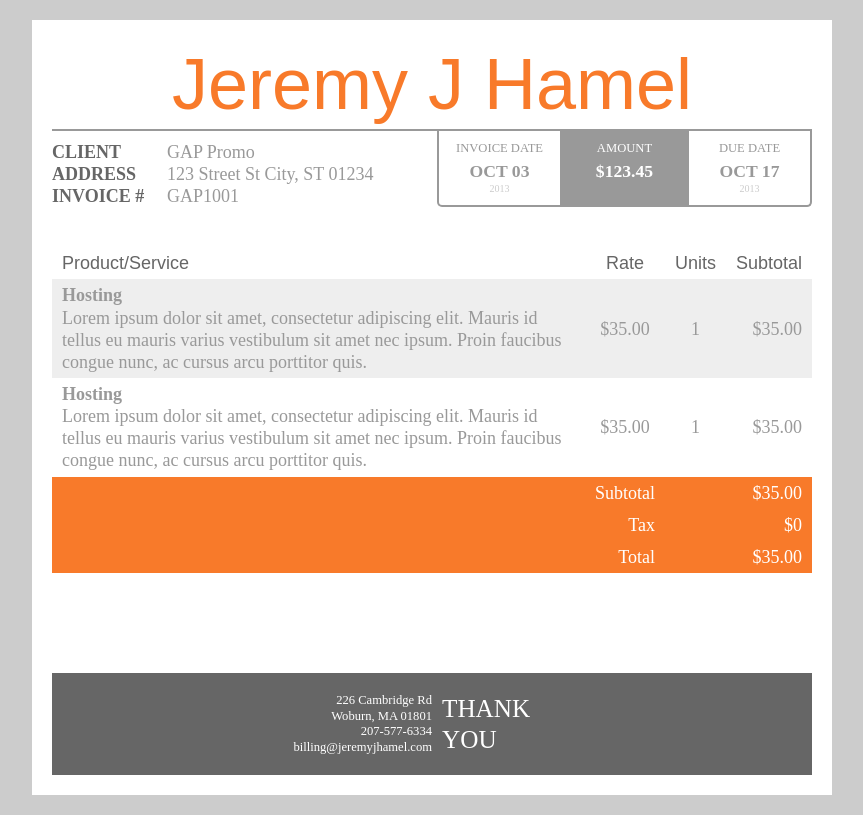
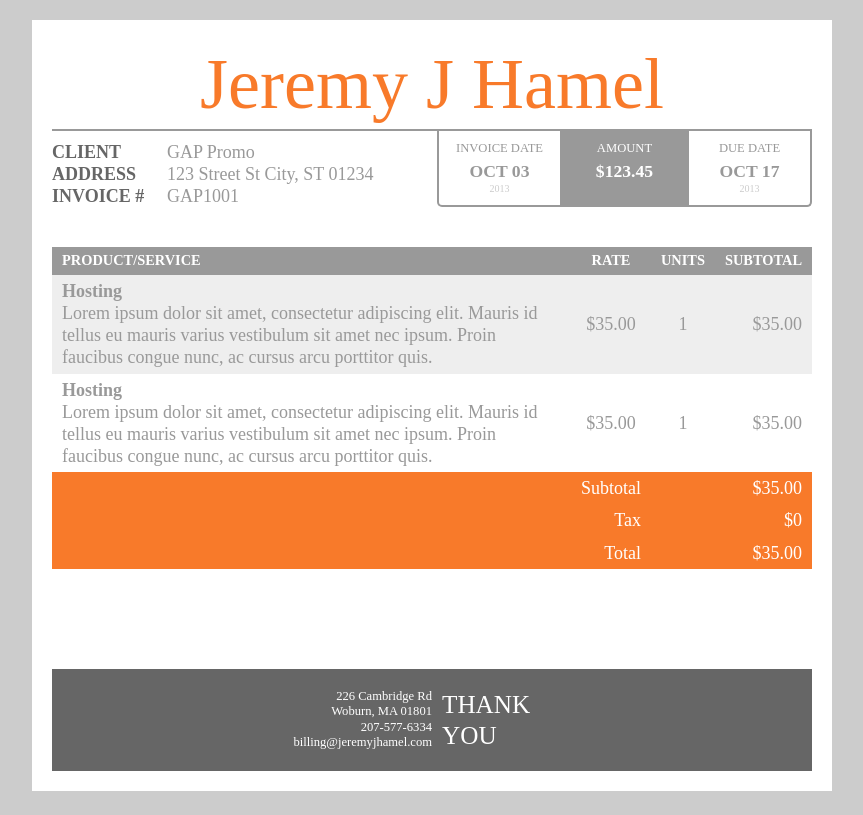
Before and after one commit to jeremyjhamel/Invoice, a plain HTML site: page index.html in a window 1280 px wide. Shown: the whole page, without its empty margins (208-1071 px from the left). Drawn offline with Linux system fonts and the light colour scheme.

Commit message:
updated some styles

```diff
--- a/invoice/scss/_main.scss
+++ b/invoice/scss/_main.scss
@@ -24,7 +24,7 @@ header{
   h1{
     border-bottom:2px solid $gray_medium;
     color:$orange;
-    font-family:$condensed_font;
+    font-family:$slab_font;
     font-size:4em;
     font-weight:100;
     text-align:center;
@@ -104,9 +104,11 @@ header{
 }
 
 table{
+  border:0 none;
   width:100%;
 
   th, td{
+    border:0 none;
     padding:5px 10px;
     text-align:center;
     vertical-align:middle;
@@ -121,15 +123,22 @@ table{
   }
 
   thead{
+    background:$gray_medium;
+
     th{
-      color:$gray_dark;
-      font-family:$condensed_font;
-      font-weight:100;
+      background:$gray_medium;
+      color:$white;
+      font-family:$slab_font;
+      font-size:0.8em;
+      font-weight:700;
+      text-transform:uppercase;
     }
   }
 
   tbody{
     tr:nth-child(odd){
+      background:$gray_soft;
+
       td{
         background:$gray_soft;
       }
@@ -137,12 +146,19 @@ table{
   }
 
   tfoot{
+    background:$orange;
+
     td{
-      background:$orange;
       color:$white;
 
       &.rate{
         text-align:right;
+      }
+    }
+
+    &.simple{
+      td{
+        padding:20px 10px;
       }
     }
   }
```
Also changed, not shown: invoice/css/style.css.
